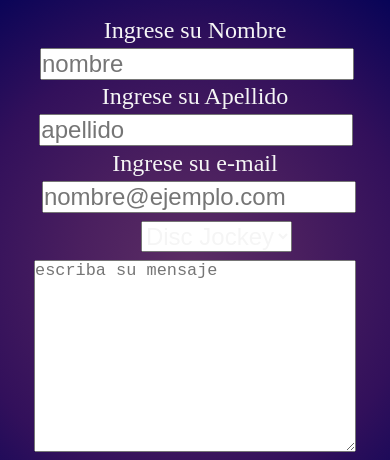
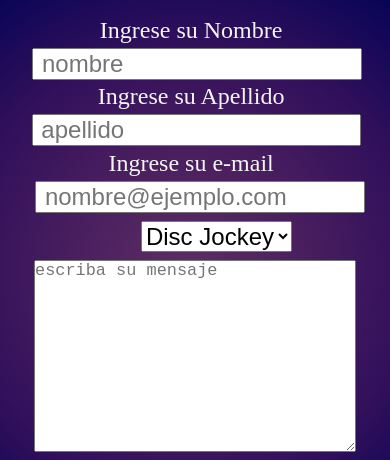
Before and after one commit to NLopezDev/webDjLopez, a website: page pages/contacto.html in a window 390 px wide. Shown: the part 371-831 px from the top of the page. Drawn offline with Linux system fonts and the light colour scheme.

Commit message:
Modificacion en el formulario

```diff
--- a/css/style2.css
+++ b/css/style2.css
@@ -336,6 +336,39 @@
     .img {
         position: absolute;
         transform: translate(-20%, -20%);
+    }
+    /* FORMULARIO */
+    .formulario {
+        margin: 1%;
+        font-size: 130%;
+        color: black;
+        transition: width 5s;
+    }
+    .formulario2 {
+        margin: 1%;
+        font-size: 150%;
+        color: whitesmoke;
+        padding-right: 2%;
+    }
+    .formulario3 {
+        margin: 1%;
+        font-size: 150%;
+        color: black;
+    }
+    #nombre {
+        padding-left: 2%;
+        color: black;
+    }
+    #apellido {
+        padding-left: 2%;
+        color: black;
+    }
+    #email {
+        padding-left: 2%;
+        color: black;
+    }
+    #consulta {
+        margin-left: 12%;
     }
 }
 
@@ -775,6 +808,12 @@
     color: whitesmoke;
 }
 
+.formulario3 {
+    margin: 1%;
+    font-size: 150%;
+    color: black;
+}
+
 #nombre {
     margin-left: 2%;
     color: black;
@@ -786,7 +825,7 @@
 }
 
 #email {
-    margin-left: 3%;
+    margin-left: 3.5%;
     color: black;
 }
 
--- a/pages/contacto.html
+++ b/pages/contacto.html
@@ -66,13 +66,13 @@
                     <input class="formulario2" type="text" id="apellido" name="apellido" placeholder="apellido"> <br>
                     <label class="formulario2" for="email">Ingrese su e-mail</label>
                     <input class="formulario2" type="email" id="email" name="email" placeholder="nombre@ejemplo.com"><br>
-                    <select class="formulario2" name="consulta" id="consulta">
-                    <option class="formulario" value="dj">Disc Jockey</option>
-                    <option class="formulario" value="armados">Armados</option>
-                    <option class="formulario" value="sonido">Sonido</option>
-                    <option class="formulario" value="iluminacion">Iluminacion</option>
-                    <option class="formulario" value="video">Video</option>
-                    <option class="formulario" value="adicionales">Adicionales</option>
+                    <select class="formulario3" name="consulta" id="consulta">
+                    <option class="formulario3" value="dj">Disc Jockey</option>
+                    <option class="formulario3" value="armados">Armados</option>
+                    <option class="formulario3" value="sonido">Sonido</option>
+                    <option class="formulario3" value="iluminacion">Iluminacion</option>
+                    <option class="formulario3" value="video">Video</option>
+                    <option class="formulario3" value="adicionales">Adicionales</option>
                 </select><br>
                     <textarea class="formulario" name="mensaje" id="mensaje" cols="30" rows="10" placeholder="escriba su mensaje"></textarea><br>
                     <input class="formulario" type="submit" value="Limpiar Formulario">
```
